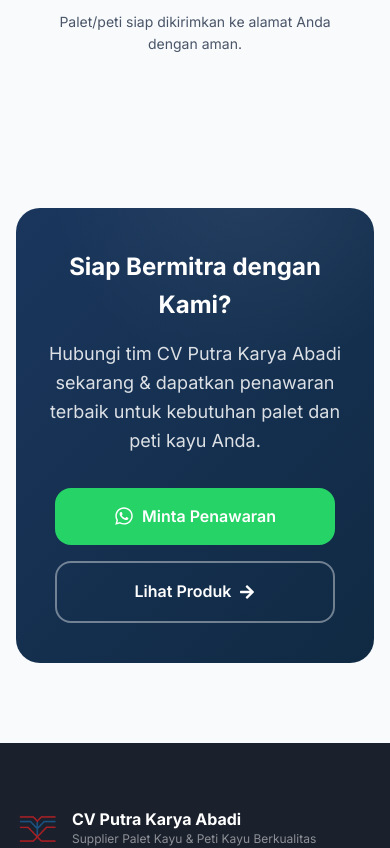
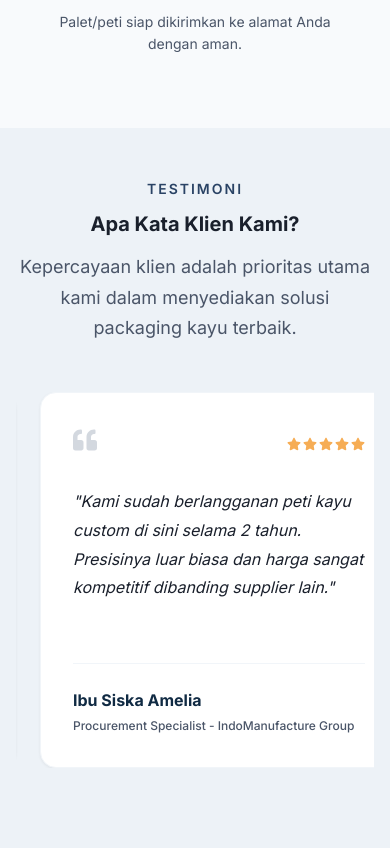
Before and after one commit to doni-wahyudi/cv-putra-karya-abadi, a React (Vite) app: page / in a window 390 px wide. Shown: the part 5725-6573 px from the top of the page. Built offline with nearby package versions, Linux system fonts and the light colour scheme.

Commit message:
add review section

```diff
--- a/src/pages/Beranda.css
+++ b/src/pages/Beranda.css
@@ -344,6 +344,158 @@
   line-height: 1.6;
 }
 
+/* ===== TESTIMONIALS ===== */
+.testimonials__slider-container {
+  position: relative;
+  padding: 0 var(--space-8) var(--space-12);
+}
+
+.testimonials__track-container {
+  overflow: hidden;
+  margin: 0 auto;
+  --visible-items: 3;
+}
+
+@media (max-width: 1024px) {
+  .testimonials__track-container { --visible-items: 2; }
+}
+
+@media (max-width: 768px) {
+  .testimonials__track-container { --visible-items: 1; }
+}
+
+.testimonials__track {
+  display: flex;
+  transition: transform 0.6s cubic-bezier(0.4, 0, 0.2, 1);
+  gap: var(--space-6);
+  transform: translateX(calc(-1 * var(--active-index) * (100% / var(--visible-items))));
+}
+
+.testimonial-card-wrapper {
+  flex: 0 0 calc(33.333% - (var(--space-6) * 2 / 3));
+  min-width: 0;
+  display: flex;
+}
+
+.testimonial-card {
+  background: white;
+  padding: var(--space-8);
+  border-radius: var(--radius-lg);
+  box-shadow: var(--shadow-sm);
+  border: 1px solid var(--color-border-light);
+  display: flex;
+  flex-direction: column;
+  transition: all var(--transition-base);
+  width: 100%;
+  height: 100%;
+}
+
+/* Slider Nav Buttons */
+.slider-nav {
+  position: absolute;
+  top: 50%;
+  transform: translateY(-50%);
+  width: 48px;
+  height: 48px;
+  border-radius: 50%;
+  background: rgba(255, 255, 255, 0.9);
+  border: 1px solid var(--color-border-light);
+  color: var(--color-primary-dark);
+  display: flex;
+  align-items: center;
+  justify-content: center;
+  cursor: pointer;
+  z-index: 10;
+  transition: all var(--transition-base);
+  box-shadow: var(--shadow-sm);
+}
+
+.slider-nav:hover {
+  background: white;
+  color: var(--color-primary);
+  box-shadow: var(--shadow-md);
+  transform: translateY(-50%) scale(1.1);
+}
+
+.slider-nav--prev { left: -24px; }
+.slider-nav--next { right: -24px; }
+
+@media (max-width: 1024px) {
+  .testimonial-card-wrapper {
+    flex: 0 0 calc(50% - (var(--space-6) / 2));
+  }
+  .slider-nav--prev { left: 0; }
+  .slider-nav--next { right: 0; }
+}
+
+@media (max-width: 768px) {
+  .testimonial-card-wrapper {
+    flex: 0 0 100%;
+  }
+  .testimonials__slider-container {
+    padding: 0 0 var(--space-12);
+  }
+  .slider-nav {
+    display: none; /* Hide arrows on mobile for cleaner look, use dots */
+  }
+}
+
+.testimonial-card:hover {
+  transform: translateY(-5px);
+  box-shadow: var(--shadow-lg);
+  border-color: var(--color-primary-light);
+}
+
+.testimonial-card__header {
+  display: flex;
+  justify-content: space-between;
+  align-items: center;
+  margin-bottom: var(--space-6);
+}
+
+.testimonial-card__quotes {
+  color: var(--color-primary-light);
+  font-size: 24px;
+  opacity: 0.2;
+}
+
+.testimonial-card__rating {
+  display: flex;
+  gap: 2px;
+  color: #F6AD55; /* Warm orange for stars */
+  font-size: 14px;
+}
+
+.testimonial-card__content {
+  font-size: var(--font-size-base);
+  line-height: 1.8;
+  color: var(--color-text);
+  font-style: italic;
+  margin-bottom: var(--space-8);
+  flex-grow: 1;
+}
+
+.testimonial-card__author {
+  display: flex;
+  align-items: center;
+  gap: var(--space-4);
+  padding-top: var(--space-6);
+  border-top: 1px solid var(--color-border-light);
+}
+
+.testimonial-card__name {
+  font-size: var(--font-size-base);
+  font-weight: 700;
+  color: var(--color-primary-dark);
+  margin-bottom: 2px;
+}
+
+.testimonial-card__role {
+  font-size: var(--font-size-xs);
+  color: var(--color-text-secondary);
+  font-weight: 500;
+}
+
 /* ===== CTA ===== */
 .cta-section {
   padding: var(--space-20) 0;
--- a/src/pages/Beranda.jsx
+++ b/src/pages/Beranda.jsx
@@ -1,8 +1,9 @@
-import { useEffect, useRef } from 'react';
+import { useState, useEffect, useRef } from 'react';
 import {
   FaWhatsapp, FaShippingFast, FaTools, FaHandshake,
   FaIndustry, FaWarehouse, FaGlobeAsia, FaCheckCircle,
-  FaFileDownload, FaArrowRight
+  FaFileDownload, FaArrowRight, FaQuoteLeft, FaStar,
+  FaChevronLeft, FaChevronRight
 } from 'react-icons/fa';
 import {
   MdPrecisionManufacturing, MdSupportAgent
@@ -86,6 +87,89 @@ export default function Beranda() {
     { num: '03', title: t({ ID: 'Produksi', EN: 'Production' }), desc: t({ ID: 'Tim kami mulai produksi sesuai spesifikasi yang telah disepakati.', EN: 'Our team starts production based on the agreed specifications.' }) },
     { num: '04', title: t({ ID: 'Pengiriman', EN: 'Delivery' }), desc: t({ ID: 'Palet/peti siap dikirimkan ke alamat Anda dengan aman.', EN: 'Pallets/crates are ready to be safely delivered to your address.' }) },
   ];
+
+  const testimonials = [
+    {
+      name: 'Bpk. Ahmad Fauzi',
+      role: 'Logistics Manager',
+      company: 'PT. Global Logistik Trans',
+      content: t({
+        ID: 'Pelayanan sangat cepat dan kualitas palet kayu sangat kokoh. Sangat membantu operasional gudang kami yang memiliki mobilitas tinggi.',
+        EN: 'Service is very fast and the quality of the wooden pallets is very sturdy. It really helps our warehouse operations which have high mobility.'
+      }),
+      rating: 5
+    },
+    {
+      name: 'Ibu Siska Amelia',
+      role: 'Procurement Specialist',
+      company: 'IndoManufacture Group',
+      content: t({
+        ID: 'Kami sudah berlangganan peti kayu custom di sini selama 2 tahun. Presisinya luar biasa dan harga sangat kompetitif dibanding supplier lain.',
+        EN: 'We have been subscribing to custom wooden crates here for 2 years. The precision is extraordinary and the price is very competitive compared to other suppliers.'
+      }),
+      rating: 5
+    },
+    {
+      name: 'Bpk. Heru Prasetyo',
+      role: 'Operations Director',
+      company: 'Sentosa Ekspor Pratama',
+      content: t({
+        ID: 'Sangat puas dengan standar ISPM-15 yang disediakan. Barang ekspor kami selalu aman dan tidak pernah ada kendala saat masuk ke pelabuhan internasional.',
+        EN: 'Very satisfied with the provided ISPM-15 standards. Our export goods are always safe and there have never been any obstacles when entering international ports.'
+      }),
+      rating: 5
+    },
+    {
+      name: 'Bpk. David Wijaya',
+      role: 'Supply Chain Manager',
+      company: 'TechChemical Indonesia',
+      content: t({
+        ID: 'Respon tim admin sangat cepat dan pengiriman selalu tepat waktu. Material kayu yang digunakan benar-benar berkualitas tinggi.',
+        EN: 'The admin team response is very fast and delivery is always on time. The wood material used is truly high quality.'
+      }),
+      rating: 5
+    },
+    {
+      name: 'Ibu Ratna Sari',
+      role: 'Business Owner',
+      company: 'Furniture Hub Export',
+      content: t({
+        ID: 'Peti kayu untuk pengiriman furniture kami selalu rapi dan kuat. Customer kami di luar negeri sering memuji keamanan packagingnya.',
+        EN: 'Wooden crates for our furniture shipments are always neat and strong. Our customers abroad often praise the safety of the packaging.'
+      }),
+      rating: 5
+    }
+  ];
+
+  const [activeIndex, setActiveIndex] = useState(0);
+  const [visibleItems, setVisibleItems] = useState(3);
+
+  // Responsive items count for logic
+  useEffect(() => {
+    const updateVisible = () => {
+      if (window.innerWidth <= 768) setVisibleItems(1);
+      else if (window.innerWidth <= 1024) setVisibleItems(2);
+      else setVisibleItems(3);
+    };
+    updateVisible();
+    window.addEventListener('resize', updateVisible);
+    return () => window.removeEventListener('resize', updateVisible);
+  }, []);
+
+  const maxIndex = Math.max(0, testimonials.length - visibleItems);
+
+  const handleNext = () => {
+    setActiveIndex((prev) => (prev >= maxIndex ? 0 : prev + 1));
+  };
+
+  const handlePrev = () => {
+    setActiveIndex((prev) => (prev <= 0 ? maxIndex : prev - 1));
+  };
+
+  useEffect(() => {
+    const interval = setInterval(handleNext, 5000);
+    return () => clearInterval(interval);
+  }, [maxIndex]);
 
   useEffect(() => {
     observerRef.current = new IntersectionObserver(
@@ -296,6 +380,67 @@ export default function Beranda() {
         </div>
       </section>
 
+      {/* Testimonials */}
+      <section className="testimonials section" id="testimoni" style={{ backgroundColor: 'var(--color-bg-alt)' }}>
+        <div className="container">
+          <div className="section-header reveal">
+            <span className="section-label">{t({ ID: 'Testimoni', EN: 'Testimonials' })}</span>
+            <h2 className="section-title">{t({ ID: 'Apa Kata Klien Kami?', EN: 'What Our Clients Say?' })}</h2>
+            <p className="section-subtitle">
+              {t({ ID: 'Kepercayaan klien adalah prioritas utama kami dalam menyediakan solusi packaging kayu terbaik.', EN: 'Client trust is our top priority in providing the best wooden packaging solutions.' })}
+            </p>
+          </div>
+          <div className="testimonials__slider-container">
+            <button className="slider-nav slider-nav--prev" onClick={handlePrev} aria-label="Previous review">
+              <FaChevronLeft />
+            </button>
+            <button className="slider-nav slider-nav--next" onClick={handleNext} aria-label="Next review">
+              <FaChevronRight />
+            </button>
+
+            <div className="testimonials__track-container">
+              <div
+                className="testimonials__track"
+                style={{ '--active-index': activeIndex }}
+              >
+                {testimonials.map((item, i) => (
+                  <div key={i} className="testimonial-card-wrapper">
+                    <div className="testimonial-card">
+                      <div className="testimonial-card__header">
+                        <div className="testimonial-card__quotes"><FaQuoteLeft /></div>
+                        <div className="testimonial-card__rating">
+                          {[...Array(item.rating)].map((_, idx) => (
+                            <FaStar key={idx} />
+                          ))}
+                        </div>
+                      </div>
+                      <p className="testimonial-card__content">"{item.content}"</p>
+                      <div className="testimonial-card__author" style={{ borderTop: '1px solid var(--color-border-light)', paddingTop: 'var(--space-6)', marginTop: 'auto' }}>
+                        <div className="testimonial-card__info">
+                          <h4 className="testimonial-card__name">{item.name}</h4>
+                          <p className="testimonial-card__role">{item.role} - {item.company}</p>
+                        </div>
+                      </div>
+                    </div>
+                  </div>
+                ))}
+              </div>
+            </div>
+
+            <div className="testimonials__dots">
+              {testimonials.slice(0, maxIndex + 1).map((_, i) => (
+                <button
+                  key={i}
+                  className={`testimonials__dot ${i === activeIndex ? 'testimonials__dot--active' : ''}`}
+                  onClick={() => setActiveIndex(i)}
+                  aria-label={`Go to slide ${i + 1}`}
+                />
+              ))}
+            </div>
+          </div>
+        </div>
+      </section>
+
       {/* CTA */}
       <section className="cta-section">
         <div className="container">
```
